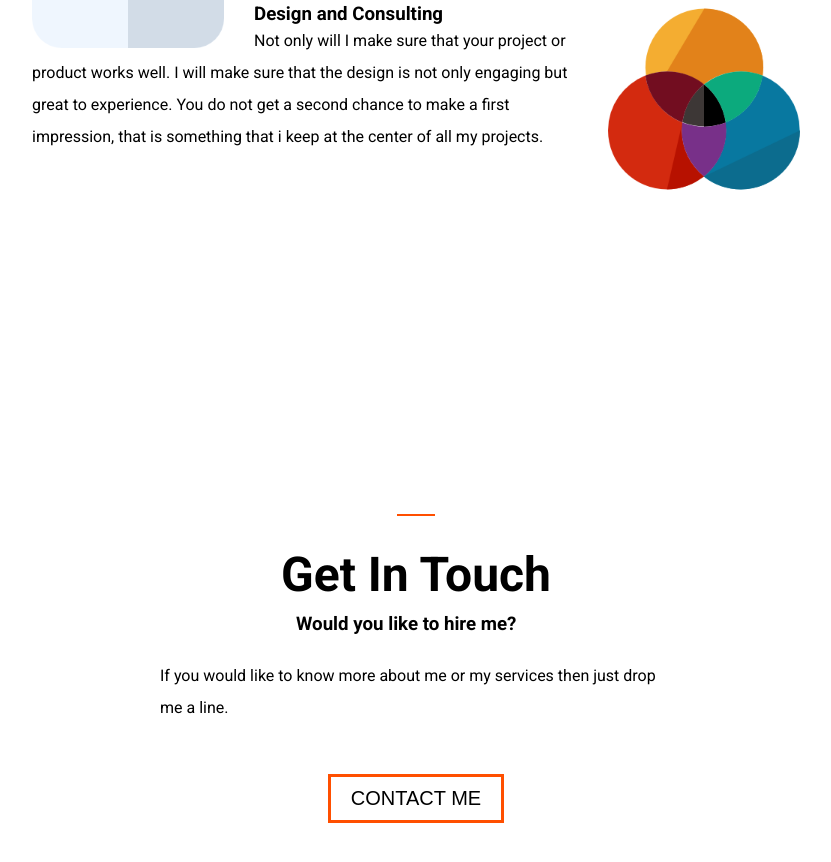
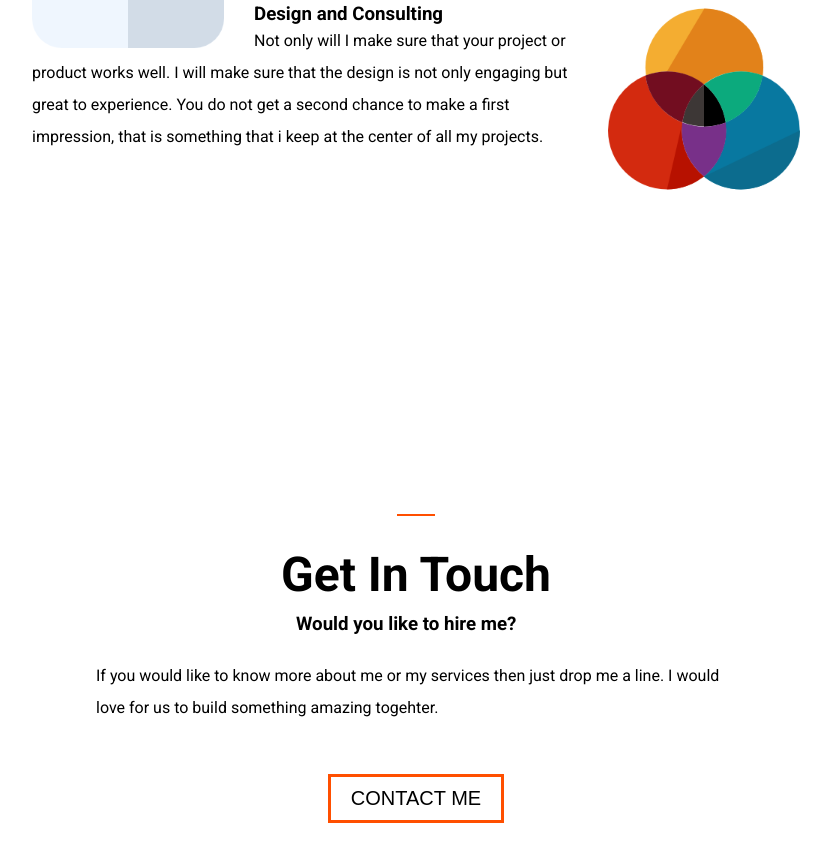
Before and after one commit to Frankie-B/simple-portfolio-site, a plain HTML site: page index.html in a window 1280 px wide. Shown: the part 1798-2660 px from the top of the page, without its empty margins (224-1055 px from the left). Drawn offline with Linux system fonts and the light colour scheme.

Commit message:
Add content to cta

```diff
--- a/index.html
+++ b/index.html
@@ -86,7 +86,7 @@
       <h3>Would you like to hire me?</h3>
       <p class="content-cta">
         If you would like to know more about me or my services then just drop me
-        a line.
+        a line. I would love for us to build something amazing togehter.
       </p>
       <button
         id="cta"
--- a/src/css/style.css
+++ b/src/css/style.css
@@ -127,7 +127,7 @@ h2 {
 
 .middle-container {
   height: 700px;
-  /* margin: 20px 0; */
+  margin: 20px 0;
 }
 
 .section-heading {
@@ -201,9 +201,10 @@ hr {
 }
 
 .content-cta {
-  margin: 0 auto;
+  margin-left: auto;
+  margin-right: auto;
   margin-top: 25px;
-  width: 80%;
+  width: 100%;
 }
 
 button#cta {
@@ -303,10 +304,6 @@ button#cta:hover {
   div.hero-text p {
     font-size: 15px;
   }
-
-  #bio {
-    margin-top: 20px;
-  }
 }
 
 /* ----- Style rule for Debugging ----- */
```
